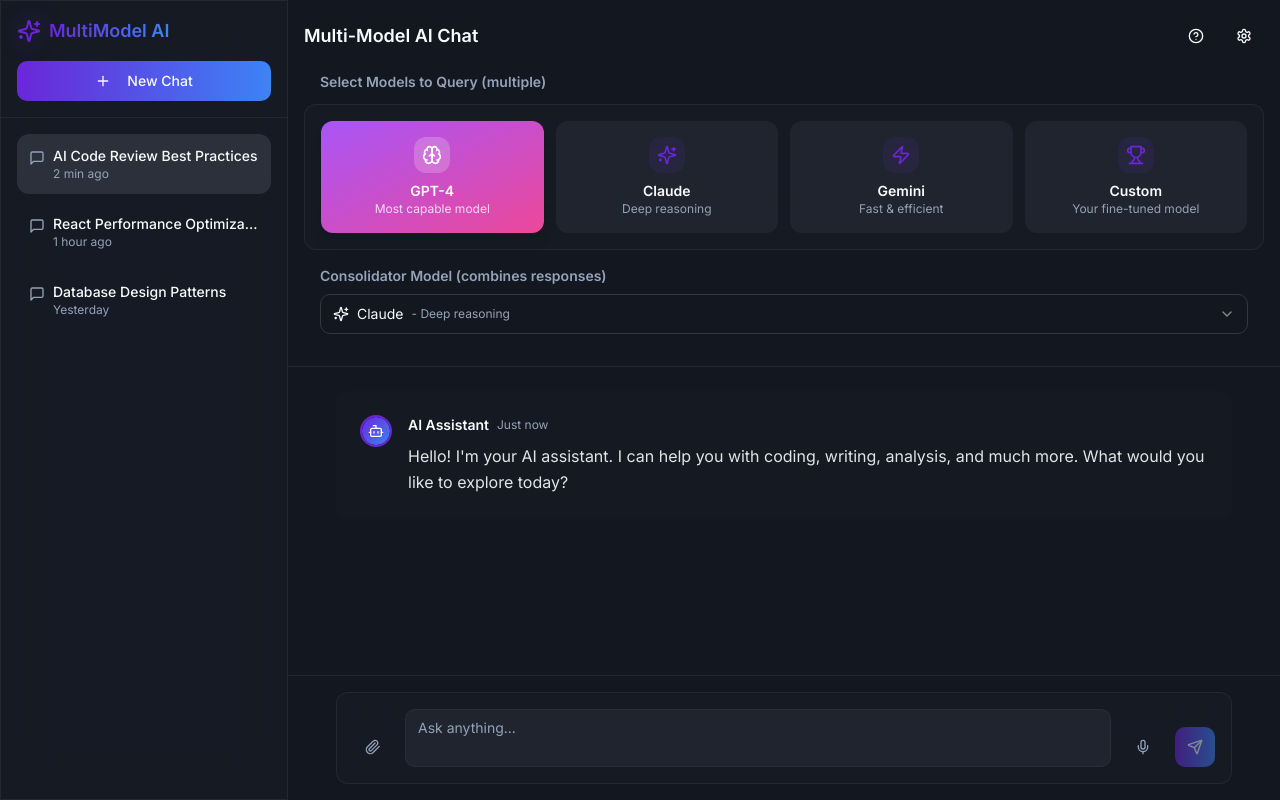
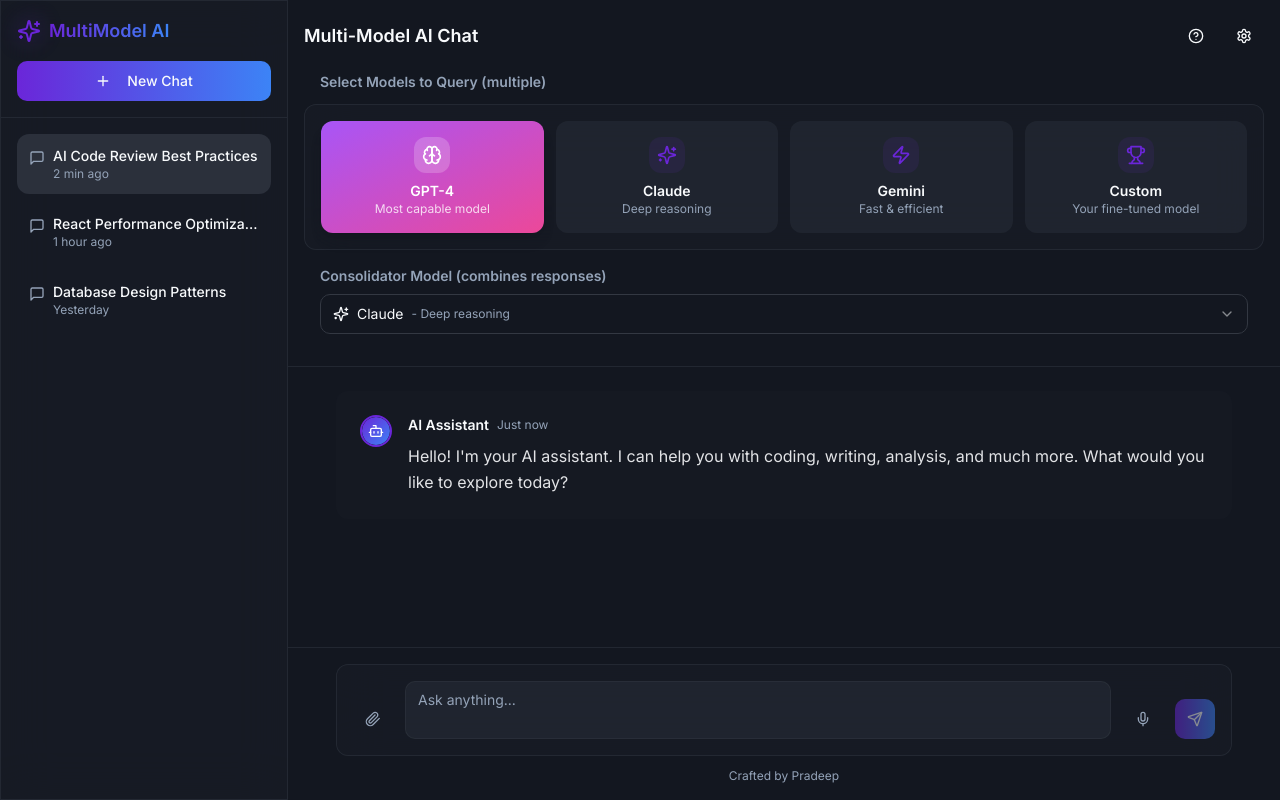
Before and after one commit to mailappu/blend-speak-ai, a React (Vite) app: page / in a window 1280 px wide. Built offline with nearby package versions, Linux system fonts and the light colour scheme.

Commit message:
Add footer attribution

```diff
--- a/src/pages/Index.tsx
+++ b/src/pages/Index.tsx
@@ -133,8 +133,13 @@ const Index = () => {
 
         {/* Input Area */}
         <div className="border-t border-border/50 p-4">
-          <div className="max-w-4xl mx-auto">
+          <div className="max-w-4xl mx-auto space-y-3">
             <ChatInput onSend={handleSendMessage} disabled={isTyping} />
+            <div className="text-center">
+              <p className="text-xs text-muted-foreground">
+                Crafted by Pradeep
+              </p>
+            </div>
           </div>
         </div>
       </main>
```
